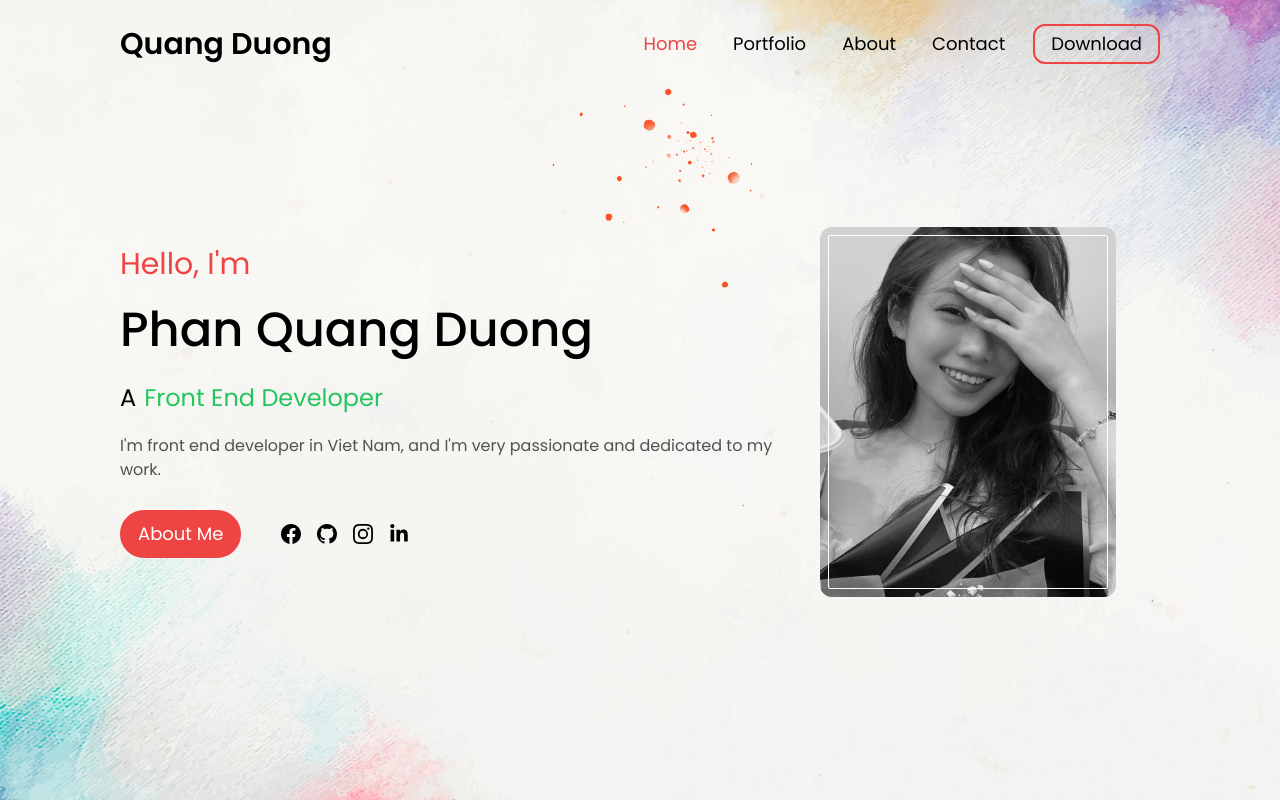
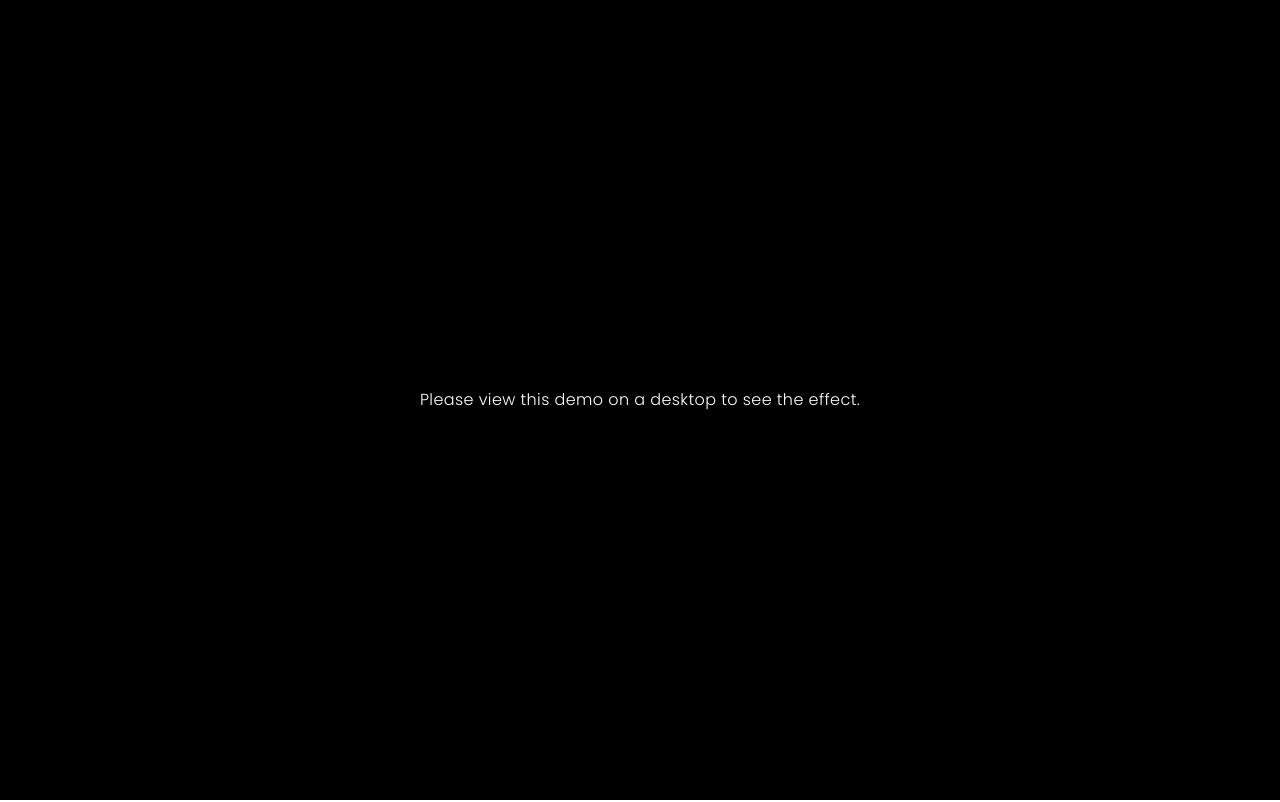
Before and after one commit to phanquangduong2002/portfolio, a React (Create React App) app: page / in a window 1280 px wide. Shown: the top 802 px of the page. Built offline with nearby package versions, Linux system fonts and the light colour scheme.

Commit message:
fix response

```diff
--- a/src/App.js
+++ b/src/App.js
@@ -1,4 +1,4 @@
-import React, { useRef, useState } from 'react';
+import React, { useEffect, useRef, useState } from 'react';
 import { LocomotiveScrollProvider } from 'react-locomotive-scroll';
 import 'locomotive-scroll/dist/locomotive-scroll.css';
 import {
@@ -13,14 +13,17 @@ import {
 } from './components';
 
 function App() {
-    const containerRef = useRef();
+    const [clientWidth, setClientWidth] = useState(true);
+    useEffect(() => {
+        if (window.screen.width < 1024) {
+            setClientWidth(false);
+        }
+    }, [clientWidth]);
 
     return (
-        <div
-            ref={containerRef}
-            data-scroll-container
-            className="w-full h-auto flex flex-col justify-center relative"
-        >
+        <>
+            {clientWidth ? (
+                <div className="w-full h-auto flex flex-col justify-center relative">
                     <CustomCursor />
                     <Header />
                     <HomeContainer />
@@ -30,6 +33,12 @@ function App() {
                     <Contact />
                     <ClickToTop />
                 </div>
+            ) : (
+                <div className=" w-screen h-screen flex items-center justify-center text-center bg-black text-white text-base tracking-wide font-light">
+                    Please view this demo on a desktop to see the effect.
+                </div>
+            )}
+        </>
     );
 }
 
--- a/src/hooks/useLocoScroll.jsx
+++ /dev/null
@@ -1,16 +0,0 @@
-import React, { useEffect } from 'react';
-import LocomotiveScroll from 'locomotive-scroll';
-
-const useLocoScroll = () => {
-    useEffect(() => {
-        const scrollEl = document.querySelector('#App');
-        const locoScroll = new LocomotiveScroll({
-            el: scrollEl,
-            smooth: true,
-            multiplier: 1,
-            class: 'is-reveal',
-        });
-    });
-};
-
-export default useLocoScroll;
```
Lines whose indentation alone changed are shown as unchanged.
